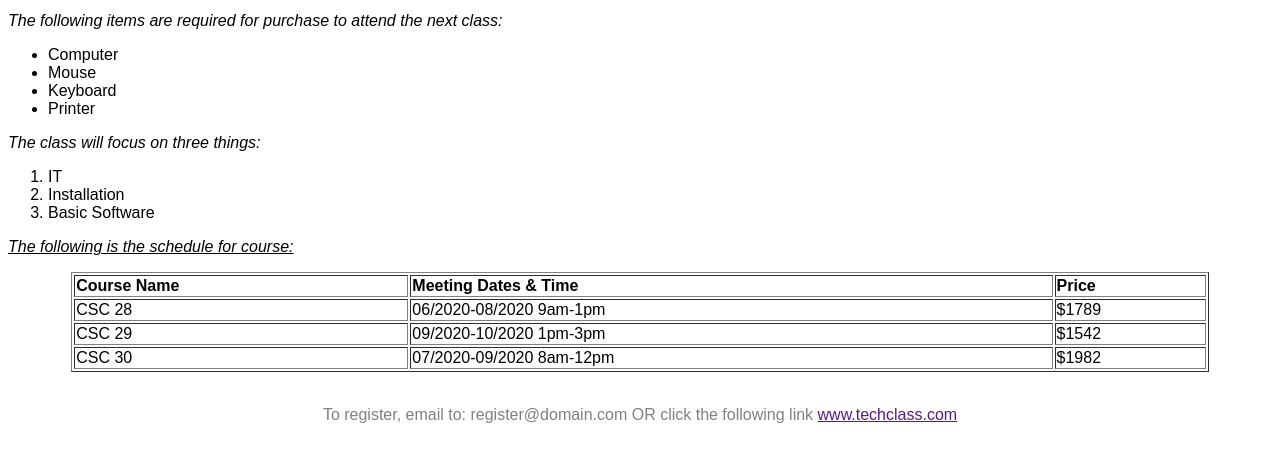
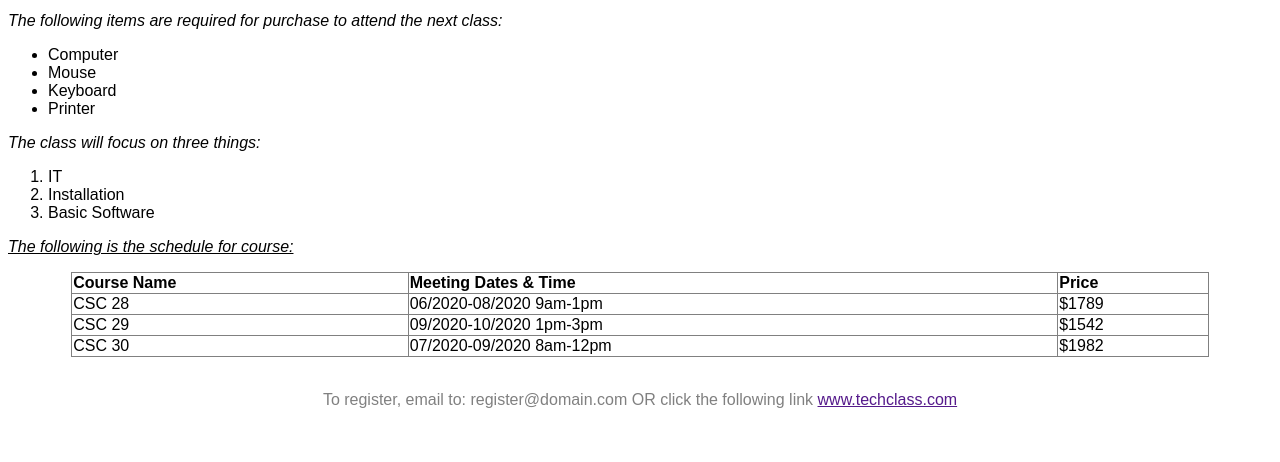
Before and after one commit to kenny-designs/CISC_4800_EXAM_1, a plain HTML site: page index.html in a window 1280 px wide. Shown: the part 146-608 px from the top of the page. Drawn offline with Linux system fonts and the light colour scheme.

Commit message:
fixed border issue

```diff
--- a/index.html
+++ b/index.html
@@ -40,7 +40,7 @@
 
     <p class="underline"><em>The following is the schedule for course:</em></p>
 
-    <table id="course-table" border="1px">
+    <table id="course-table" border="solid 1px">
       <tr>
         <th>Course Name</th>
         <th>Meeting Dates &amp; Time</th>
--- a/style.css
+++ b/style.css
@@ -24,6 +24,7 @@ html {
 #course-table {
   width: 90%;
   margin: auto;
+  border-collapse: collapse;
 }
 
 #course-table th {
```
Also changed, not shown: 1 other file.
